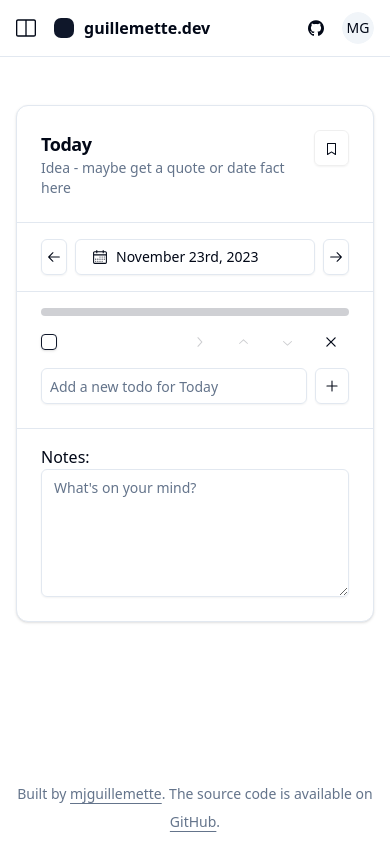
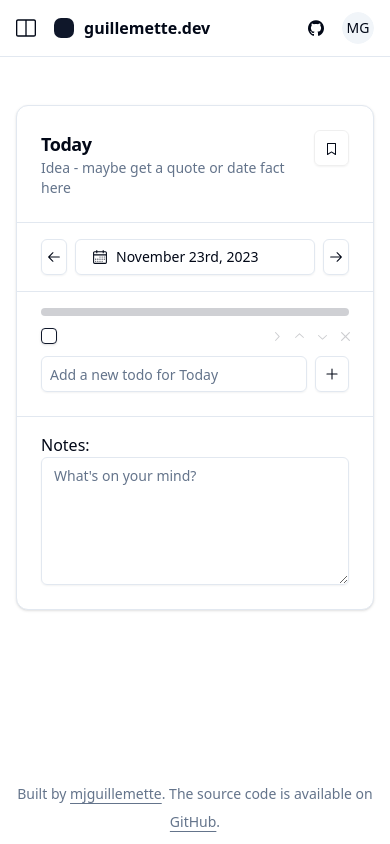
Before and after one commit to mjguillemette/shadcn-react-vite-starter, a React (Vite) app: page / in a window 390 px wide. Both pictures are taken after a click on the button 332 px from the left and 350 px from the top of the page. Built offline with nearby package versions, Linux system fonts and the light colour scheme.

Commit message:
Mobile button fix

```diff
--- a/src/components/ui/todo.tsx
+++ b/src/components/ui/todo.tsx
@@ -96,37 +96,40 @@ const Todo: React.FC<TodoProps> = ({
                 </div>
               </TooltipTrigger>
             </div>
+            <div className="flex space-x-2 md:w-auto w-20">
               <Button
                 variant="ghost"
                 size="icon"
                 onClick={toggleIndent}
-              className="hover:opacity-100 opacity-20"
+                className="hover:opacity-100 opacity-20 w-6 h-6"
               >
-              {isIndented ? (
-                <ChevronLeftIcon className="w-4 h-4" />
-              ) : (
-                <ChevronRightIcon className="w-4 h-4" />
-              )}
+                {isIndented ? <ChevronLeftIcon /> : <ChevronRightIcon />}
               </Button>
               <Button
                 variant="ghost"
                 size="icon"
                 onClick={onMoveUp}
-              className="hover:opacity-100 opacity-20"
+                className="hover:opacity-100 opacity-20 w-6 h-6"
               >
-              <ChevronUpIcon className="cursor-pointer" />
+                <ChevronUpIcon />
               </Button>
               <Button
                 variant="ghost"
                 size="icon"
                 onClick={onMoveDown}
-              className="hover:opacity-100 opacity-20"
+                className="hover:opacity-100 opacity-20 w-6 h-6"
               >
-              <ChevronDownIcon className="cursor-pointer" />
+                <ChevronDownIcon />
               </Button>
-            <Button variant="ghost" size="icon" onClick={onRemove}>
-              <Cross2Icon className="w-4 h-4" />
+              <Button
+                variant="ghost"
+                size="icon"
+                onClick={onRemove}
+                className="hover:opacity-100 opacity-20 w-6 h-6"
+              >
+                <Cross2Icon />
               </Button>
+            </div>
           </div>
         </div>
       </Tooltip>
```
Lines whose indentation alone changed are shown as unchanged.
